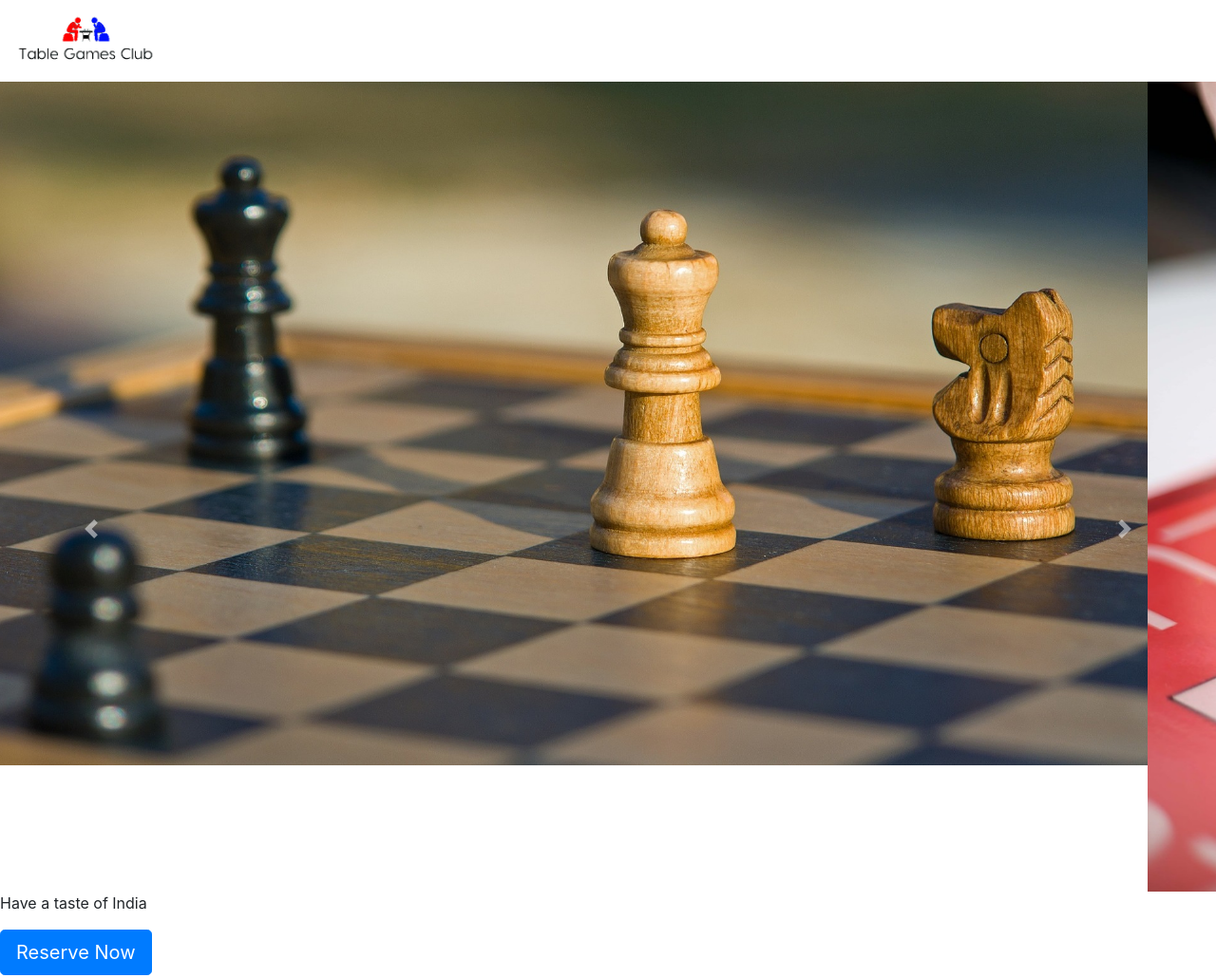
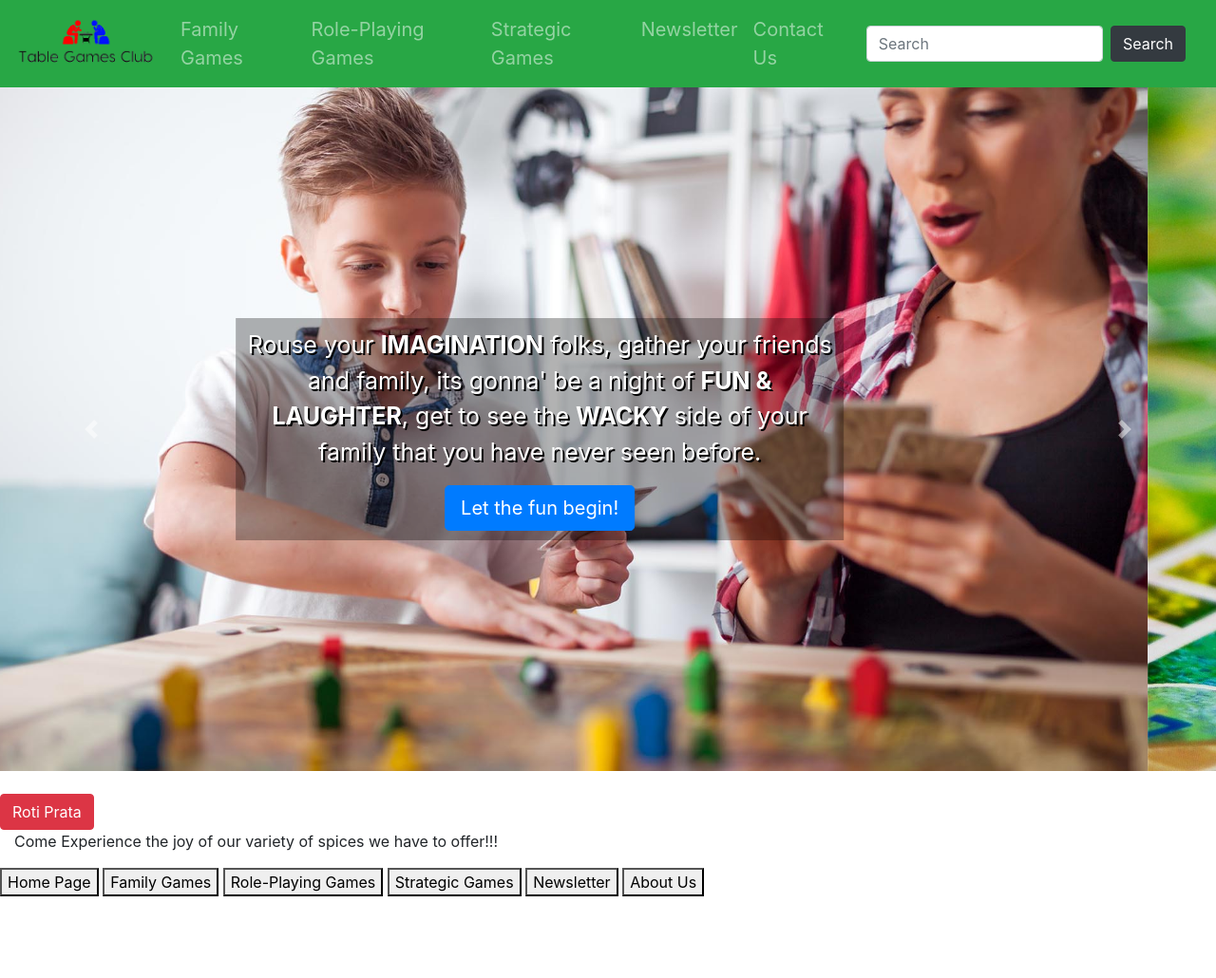
Before and after one commit to markwei92/trent-user-centric-assignment1, a plain HTML site: page home/home.html in a window 1280 px wide. Shown: the top 1030 px of the page at 95% size. After the commit the page ends 944 px from the top, so only its background shows below. Drawn offline with nearby package versions, Linux system fonts and the light colour scheme.

Commit message:
"Added new files"

```diff
--- a/home/home.css
+++ b/home/home.css
@@ -12,9 +12,31 @@
 
 #my-nav-bar{
  font-size: 20px;
- font-family:;
-1}
+
+}
 
 .navbar-custom {
 
 }
+
+#search{
+
+}
+
+#call-to-action{
+  position:absolute;
+    top:50%;
+    left:50%;
+    transform:translate(-50%, -50%);
+    text-align:center;
+    background-color:rgba(0,0,0, 0.3);
+    padding:10px;
+
+}
+
+#call-to-action p {
+    color:white;
+    font-size:25px;
+    text-shadow: 2px 2px black;
+
+}
--- a/home/home.html
+++ b/home/home.html
@@ -11,8 +11,8 @@
         <title>Homepage</title>
     </head>
     <body>
-      <nav class="navbar navbar-dark bg-company-red">
 
+   <nav id="main" class="navbar navbar-expand-md bg-success navbar-dark">
   <!-- Brand -->
   <a class="navbar-brand" id="logo" href="#">
     <img src="test.png" alt="Logo" style="width:150px; height: 60px;">
@@ -41,18 +41,43 @@
         <a class="nav-link" href="#">Contact Us</a>
       </li>
     </ul>
+
+    <nav class="navbar navbar-expand-sm bg-success navbar-dark">
+
+                <input id="search" class="form-control mr-sm-2" type="text" placeholder="Search">
+              <button class="btn btn-dark" type="submit">Search</button>
+            </form>
+
+    </div>
+  </div>
+
+</nav>
   </div>
 </nav>
 <div id="carouselExampleControls" class="carousel slide" data-ride="carousel">
   <div class="carousel-inner">
     <div class="carousel-item active">
-      <img class="d-block w-100" src="chess.jpg" alt="First slide">
-    </div>
-    <div class="carousel-item">
-      <img class="d-block w-100" src="game2.jpg" alt="Second slide">
+      <img class="d-block w-100" src="family.jpg" alt="First slide">
+      <div class="d-flex justify-content-center">
+    <div id="call-to-action">
+    <p>Rouse your <b>IMAGINATION</b> folks, gather your friends and family, its gonna' be a night of <b>FUN & LAUGHTER</b>, get to see the <b>WACKY</b> side of your family that you have never seen before. </p>
+    <a href="#" class='btn btn-primary btn-lg'>Let the fun begin!</a>
+  </div>
+  </div>
     </div>
     <div class="carousel-item">
       <img class="d-block w-100" src="rpg2.jpg" alt="Second slide">
+      <div id="call-to-action">
+    <p>A new <b>ADVENTURE</b> awaits, collaborate or backstab one another in search of powerful and precious loots, <b>UNLOCK THE SECRETS</b> of the new world, quest seekers come let us forge our <b>UNIQUE</b> paths and identity.</p>
+    <a href="#" class='btn btn-primary btn-lg'>Discover the secrets!</a>
+  </div>
+    </div>
+    <div class="carousel-item">
+      <img class="d-block w-100" src="main1.jpg" alt="Second slide">
+      <div id="call-to-action">
+    <p>Strategists prepare your <b>ARSENAL</b> and get ready to <b>OUTWIT YOUR OPPONENTS</b> in a mind battle to determine who is the best, with plenty of <B>TACTICS</B> to choose from, be prepared for the gladiator's fight of your life. </p>
+    <a href="#" class='btn btn-primary btn-lg'>Enter the Arena!</a>
+  </div>
     </div>
   </div>
   <a class="carousel-control-prev" href="#carouselExampleControls" role="button" data-slide="prev">
@@ -63,10 +88,7 @@
     <span class="carousel-control-next-icon" aria-hidden="true"></span>
     <span class="sr-only">Next</span>
   </a>
-  <div id="call-to-action">
-    <p>Have a taste of India</p>
-    <a href="#" class='btn btn-primary btn-lg'>Reserve Now</a>
-  </div>
+
 </div>
     <div class='container-fluid'>
 
```
Also changed, not shown: home/family.jpg (added), home/main1.jpg (renamed from main1.jpg), home/rpg.jpg (deleted), home/rpg3.jpg (added).
